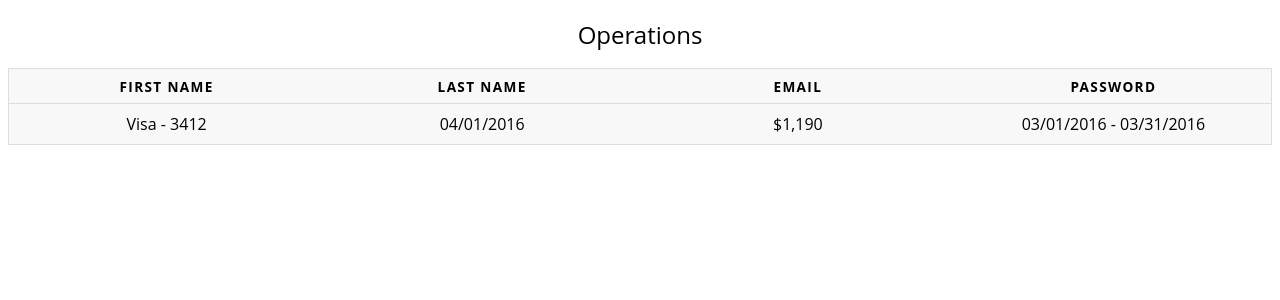
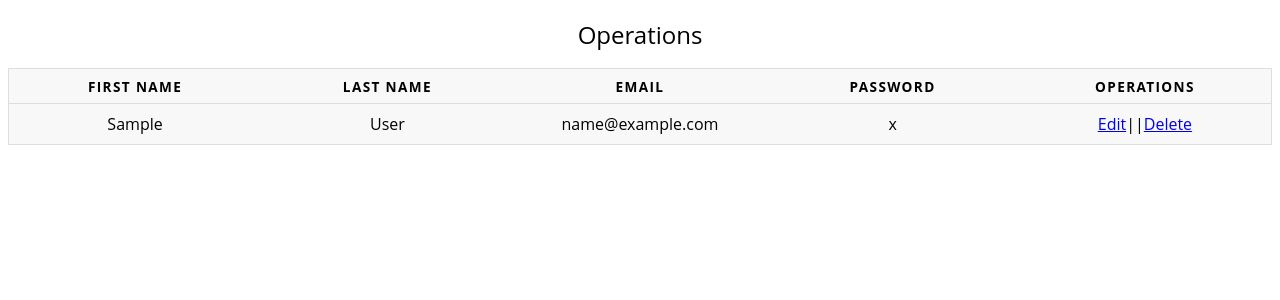
Before and after one commit to SAVAGE8398/CRUD-IN-DJANGO, a Django app: page /operations/ in a window 1280 px wide. Shown: the top 300 px of the page. Run offline with Django 4.2, Linux system fonts and the light colour scheme; tables that the repository leaves empty hold one stand-in row (values such as "Sample post").

Commit message:
Write DTL or Logic In operations.html and added edit and delete button in row

```diff
--- a/Operations/templates/operations.html
+++ b/Operations/templates/operations.html
@@ -22,15 +22,19 @@
                 <th scope="col">Last Name</th>
                 <th scope="col">Email</th>
                 <th scope="col">Password</th>
+                <th scope="col">Operations</th>
               </tr>
             </thead>
             <tbody>
+                {% for d in data %}
               <tr>
-                <td data-label="Account">Visa - 3412</td>
-                <td data-label="Due Date">04/01/2016</td>
-                <td data-label="Amount">$1,190</td>
-                <td data-label="Period">03/01/2016 - 03/31/2016</td>
+                <td data-label="Fname">{{d.FirstNameF}}</td>
+                <td data-label="Lname">{{d.LastNameF}}</td>
+                <td data-label="Email">{{d.EmailF}}</td>
+                <td data-label="Password">{{d.PasswordF}}</td>
+                <td data-label="Operations"><a href="Editrecord?d={{ d.id }}">Edit</a>||<a href="deleterecord?d={{ d.id }}">Delete</a></td>
               </tr>
+              {% endfor %}
 
             </tbody>
           </table>
--- a/Operations/views.py
+++ b/Operations/views.py
@@ -8,4 +8,5 @@ def index(request):
         data.save()
     return render(request,'index.html')
 def operations(request):
-    return render(request,'operations.html')
+    data=User.objects.all()
+    return render(request,'operations.html',{"data":data})
```
